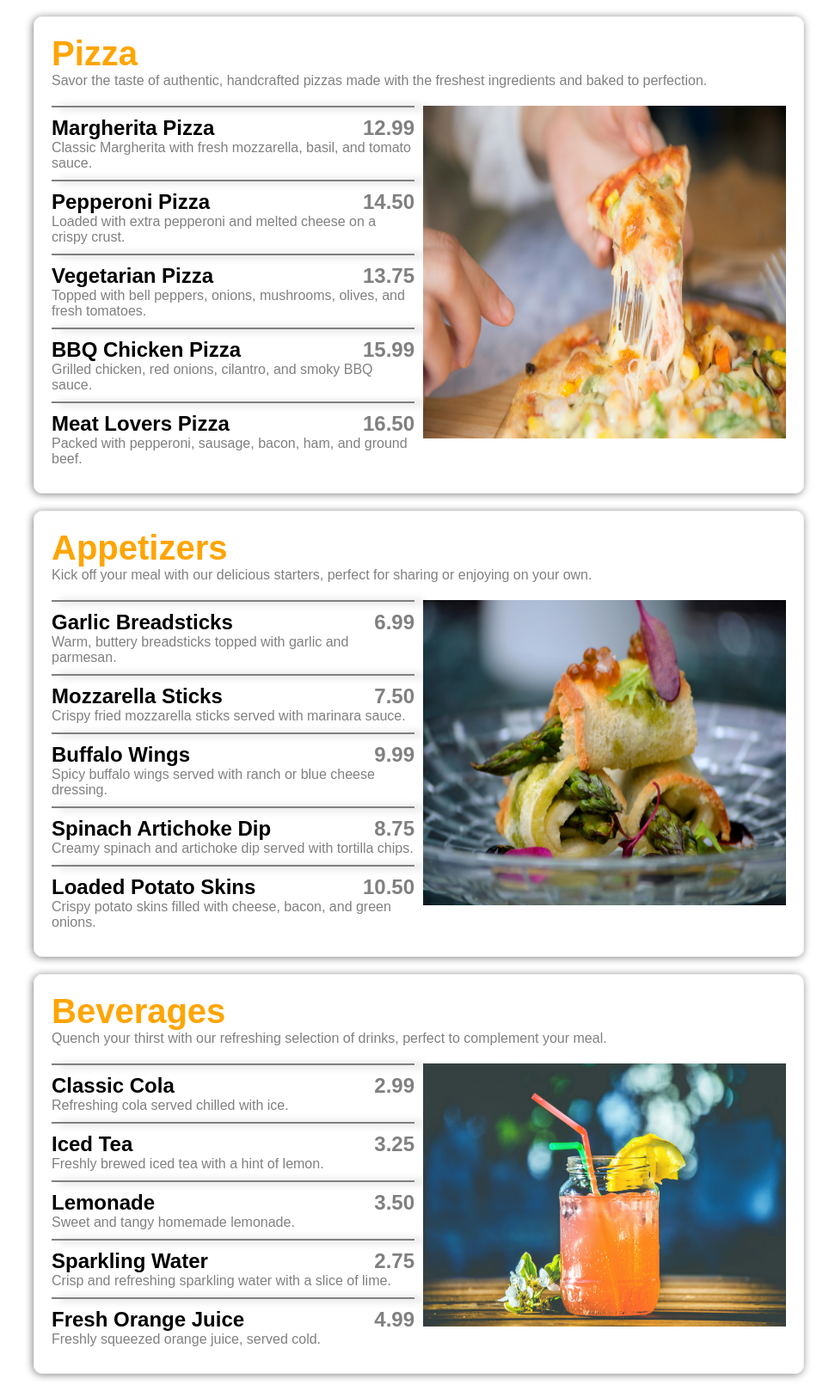
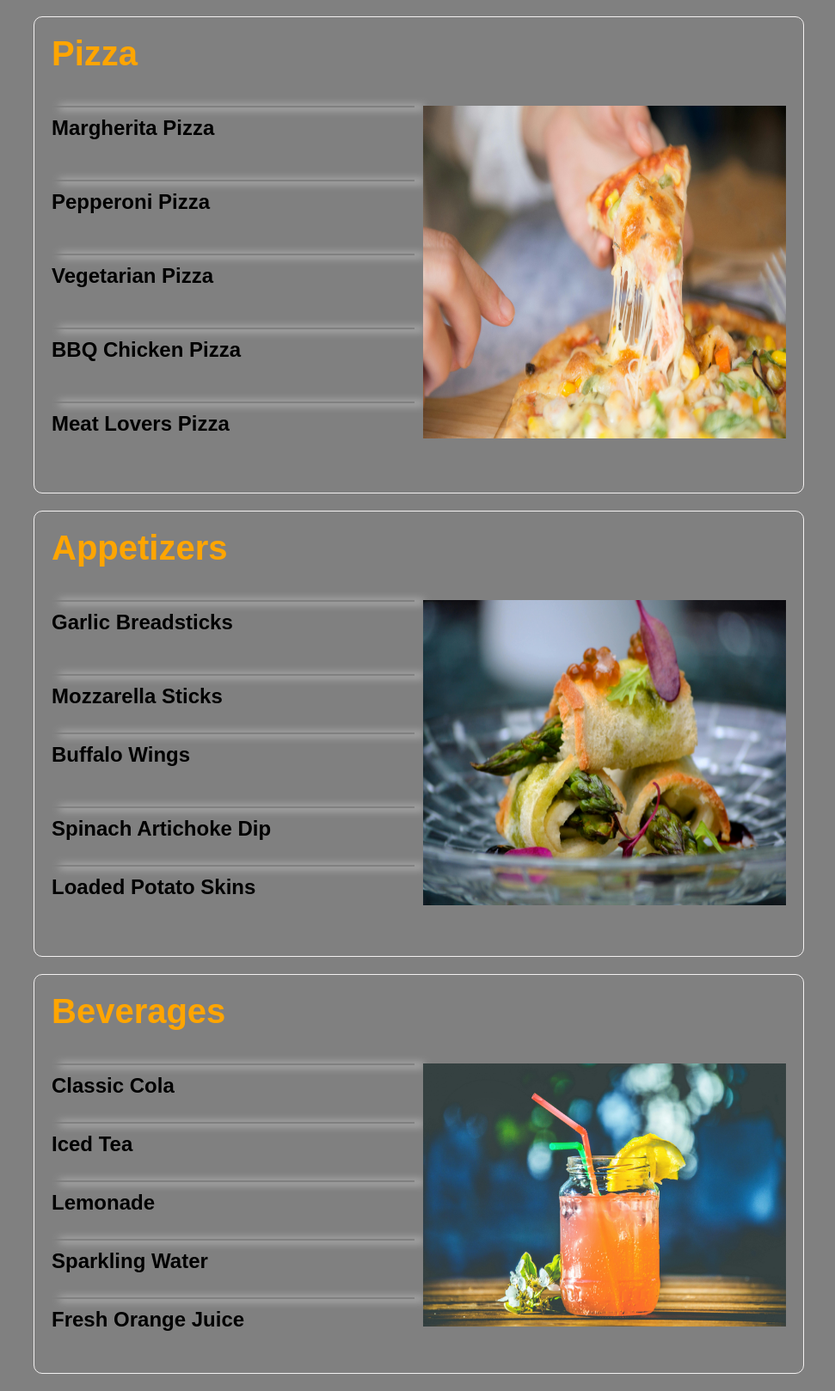
Before and after one commit to mahbobhasan/Fiver-Assignment, a Python web app: template assets/templates/menu.html in a window 1280 px wide. Shown: the part 568-2186 px from the top of the page at 86% size, without its empty margins (153-1124 px from the left). Run offline with Jinja, Linux system fonts and the light colour scheme; the template is opened without the code that fills it, so the values that code supplies are empty; some web fonts are replaced.

Commit message:
change body color to gray

```diff
--- a/assets/styles/style.css
+++ b/assets/styles/style.css
@@ -1,4 +1,8 @@
 @import url('https://fonts.googleapis.com/css2?family=Big+Shoulders:opsz,wght@10..72,100..900&family=Work+Sans:ital,wght@0,100..900;1,100..900&display=swap');
+
+body{
+    background-color: gray;
+}
 
 .text-fresh{
     color: limegreen;
```
